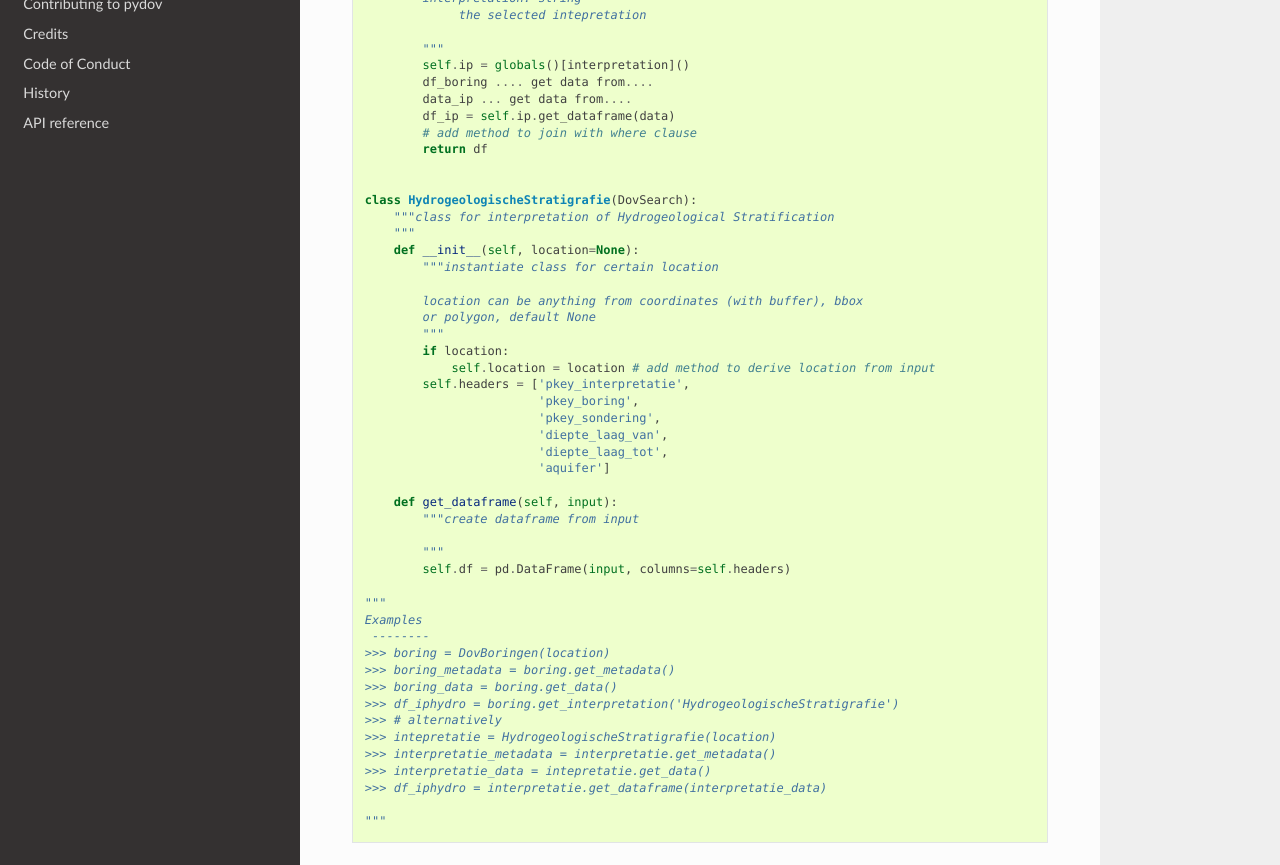
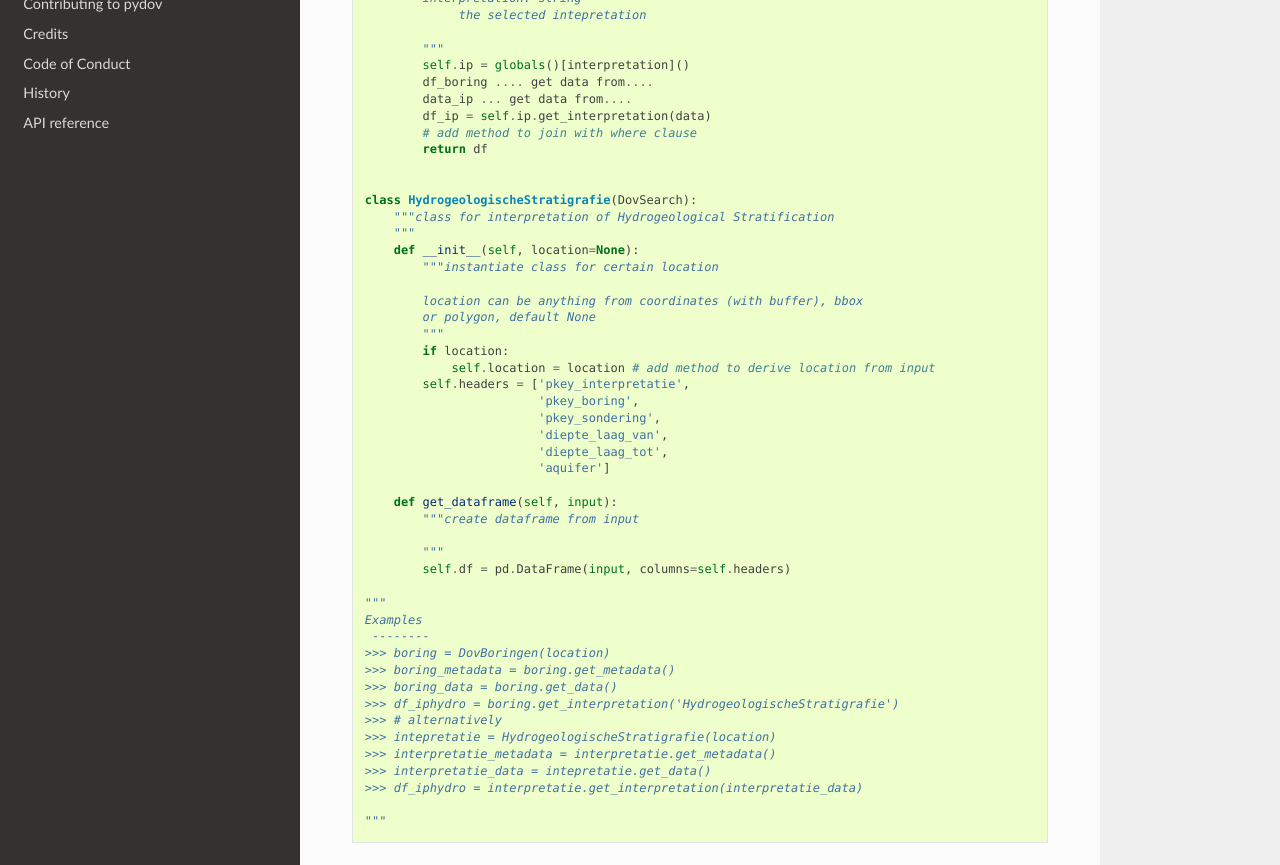
Before and after one commit to DOV-Vlaanderen/pydov, a Sphinx documentation site: the page built from docs/discussion_note_boringen_methods.rst, in a window 1280 px wide and 1400 px high, scrolled down 538 px. Shown: the part 368-1233 px from the top of the window. Built offline with Sphinx 7.4.7 and the Read the Docs theme 2.0.0, drawn with Linux system fonts in a browser that asks for light colours.

Commit message:
in 'HydrogeologischeStratigrafie' changed 'get_dataframe' to 'get_interpretation' to be inline with output of interpretation received by DovBoringen.get_interpretation.

```diff
--- a/docs/discussion_note_boringen_methods.rst
+++ b/docs/discussion_note_boringen_methods.rst
@@ -50,7 +50,7 @@ Possible schema:
            self.ip = globals()[interpretation]()
            df_boring .... get data from....
            data_ip ... get data from....
-           df_ip = self.ip.get_dataframe(data)
+           df_ip = self.ip.get_interpretation(data)
            # add method to join with where clause
            return df
 
@@ -90,6 +90,6 @@ Possible schema:
    >>> intepretatie = HydrogeologischeStratigrafie(location)
    >>> interpretatie_metadata = interpretatie.get_metadata()
    >>> interpretatie_data = intepretatie.get_data()
-   >>> df_iphydro = interpretatie.get_dataframe(interpretatie_data)
+   >>> df_iphydro = interpretatie.get_interpretation(interpretatie_data)
 
    """
```
